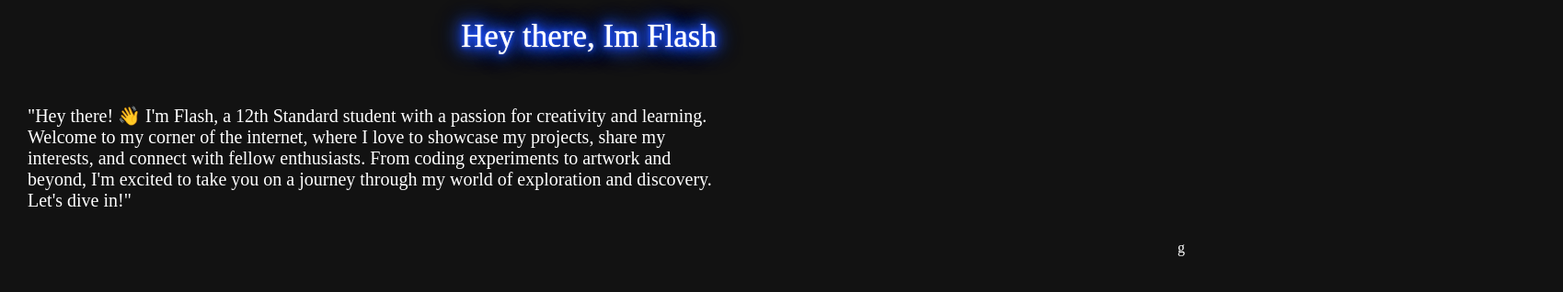
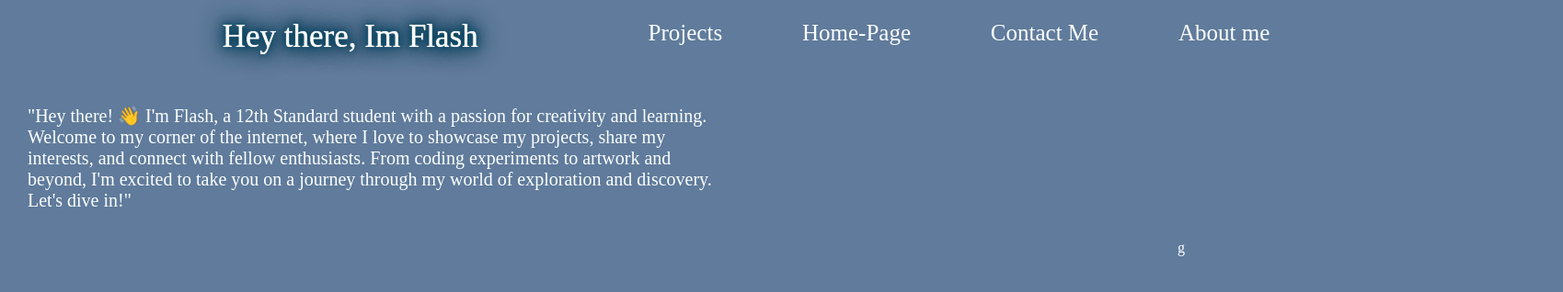
Before and after one commit to Flash-Official/Flash-Official.github.io, a plain HTML site: page index.html in a window 1280 px wide. Shown: the whole page at 92% size, 1699 px wide, since content can reach past the window. Drawn offline with Linux system fonts and the light colour scheme.

Commit message:
huge chances

```diff
--- a/index.html
+++ b/index.html
@@ -10,6 +10,12 @@
     <div id="topbar">
         <div id="heading-div">
             Hey there, Im Flash
+        </div>
+        <div class="navbar">
+            <a href="#">Projects</a>
+            <a href="#">Home-Page</a>
+            <a href="#">Contact Me</a>
+            <a href="#">About me</a>
         </div>
 
     </div>
--- a/style.css
+++ b/style.css
@@ -1,5 +1,5 @@
 body {
-    background-color:#121212;
+    background-color:#607B9B;
     color:white;
     /* margin:0px; */
 }
@@ -8,6 +8,7 @@ body {
     justify-content: center;
     margin-bottom:40px;
     margin-top:20px;
+    width:1691px;
 }
 
 #heading-div{
@@ -17,37 +18,37 @@ body {
     -webkit-animation: glow 1s ease-in-out infinite alternate;
     -moz-animation: glow 1s ease-in-out infinite alternate;
     animation: glow 1s ease-in-out infinite alternate;
-    border-bottom:2px solid #121212;
+    border-bottom:2px solid transparent;
     transition:0.5s;
 }
 #heading-div:hover{
     font-size:40px;
-    border-bottom:2px solid #04d9ff;
+    border-bottom:2px solid #121212;
 }
 @keyframes glow {
     from {
-        text-shadow: 0 0 1px #fff, 0 0 5px #fff, 0 0 10px #04D9FF, 0 0 15px #04D9FF, 0 0 20px #04D9FF, 0 0 25px #04D9FF, 0 0 30px #04D9FF;
+        text-shadow: 0 0 1px #fff, 0 0 5px #fff, 0 0 10px #00b8ff, 0 0 15px #00b8ff, 0 0 20px #00b8ff, 0 0 25px #00b8ff, 0 0 30px #00b8ff;
     }
     to {
-        text-shadow: 0 0 1px #fff, 0 0 5px #1F51FF, 0 0 10px #1F51FF, 0 0 15px #1F51FF, 0 0 20px #1F51FF, 0 0 25px #1F51FF, 0 0 30px #1F51FF;
+        text-shadow: 0 0 1px #fff, 0 0 5px #00415a, 0 0 10px #00415a, 0 0 15px #00415a, 0 0 20px #00415a, 0 0 25px #00415a, 0 0 30px #00415a;
     }
 }
 
 #brief-intro{
-    color:FBFFFF;
+    color:#FBFFFF;
     font-size:20px;
     margin-left:10px;
     margin-right:10px;
     transition:0.5s;
     padding:10px 10px 10px 10px;
-    border:2px solid #121212;
+    border:2px solid transparent;
     width: 752px
 
 }
 
 #brief-intro:hover{
     font-size:25px;
-    border:2px solid #04D9FF
+    border:2px solid #121212;
 
 }
 
@@ -58,3 +59,25 @@ body {
     top: 245px;
     right:0px;
 }
+
+.navbar {
+    width:50%;
+    float:right;
+    display:flex;
+    justify-content: space-evenly;
+    margin-left:100px;
+}
+
+.navbar a{
+    text-decoration: none;
+    font-size: 25px;
+    font-weight: 500;
+    color:#FBFFFF;
+    border:2px solid transparent;
+    transition:0.5s;
+}
+
+.navbar a:hover{
+    border-bottom:2px solid #121212;
+
+}
```
